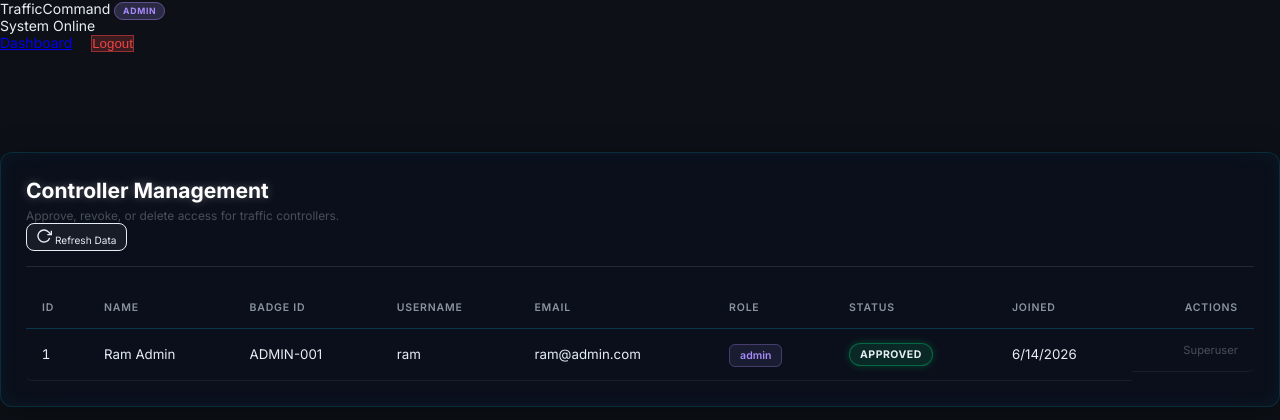
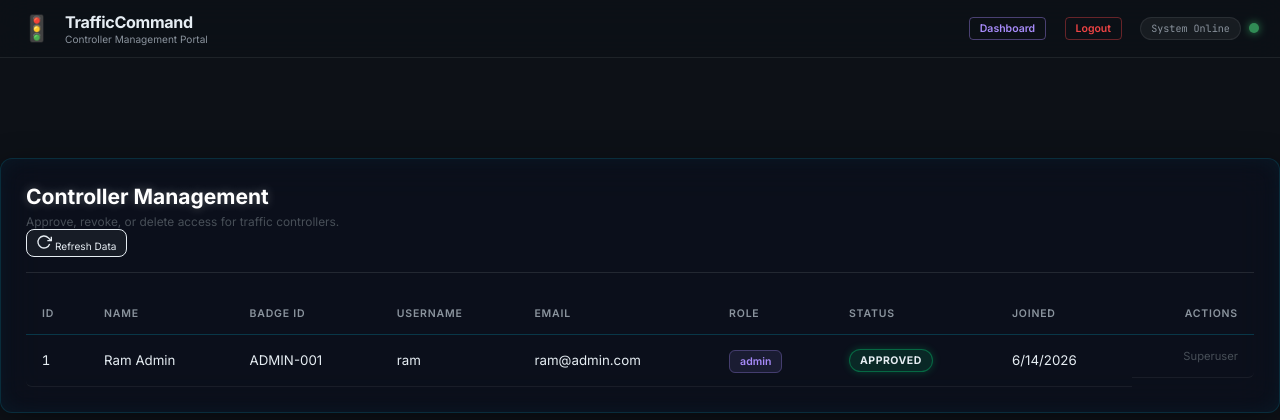
Before and after one commit to Probalhazarika/traffic_monitoring_ai, a Flask app: page /admin in a window 1280 px wide. Shown: the top 420 px of the page. Run offline with Flask 3, Linux system fonts and the light colour scheme; the visitor is signed in with stand-in values (Sample User, id 1); data comes from the database, SQL or seed files in the repository.

Commit message:
style: fix admin panel topbar styling
- Replaced unstyled topbar classes with .topbar from style.css

```diff
--- a/templates/admin.html
+++ b/templates/admin.html
@@ -19,23 +19,20 @@
   <div class="orb orb-2"></div>
   <div class="orb orb-3"></div>
 
-  <!-- Top Bar -->
-  <header class="top-bar glass-header">
-    <div class="logo">
-      <div class="logo-icon" style="background: var(--cyan); box-shadow: 0 0 10px var(--cyan);"></div>
-      TrafficCommand <span class="badge" style="background: rgba(167,139,250,0.2); color: #a78bfa; border: 1px solid rgba(167,139,250,0.4);">ADMIN</span>
-    </div>
-
-    <div class="status-indicators">
-      <div class="status-item">
-        <span class="status-dot green"></span>
-        System Online
+  <!-- ═══ HEADER ════════════════════════════════ -->
+  <header class="topbar">
+    <div class="topbar-brand">
+      <span class="brand-icon">🚦</span>
+      <div>
+        <h1 class="brand-title">TrafficCommand</h1>
+        <span class="brand-sub">Controller Management Portal</span>
       </div>
     </div>
-
-    <div class="user-controls">
-      <a href="/" class="btn btn-outline" style="margin-right: 15px; border-color: rgba(255,255,255,0.2);">Dashboard</a>
-      <button class="btn btn-danger" onclick="logout()" style="background: rgba(239,68,68,0.2); border: 1px solid rgba(239,68,68,0.5); color: #ef4444;">Logout</button>
+    <div class="topbar-meta">
+      <a href="/" style="padding: 4px 10px; font-size: 0.75rem; font-weight: 600; color: #a78bfa; border: 1px solid rgba(167,139,250,0.4); border-radius: 4px; text-decoration: none; margin-right: 10px; transition: all 0.2s;">Dashboard</a>
+      <a href="/logout" style="padding: 4px 10px; font-size: 0.75rem; font-weight: 600; color: #ef4444; border: 1px solid rgba(239,68,68,0.4); border-radius: 4px; text-decoration: none; margin-right: 10px; transition: all 0.2s;">Logout</a>
+      <div class="meta-chip">System Online</div>
+      <div class="status-dot online" title="System status"></div>
     </div>
   </header>
 
```
